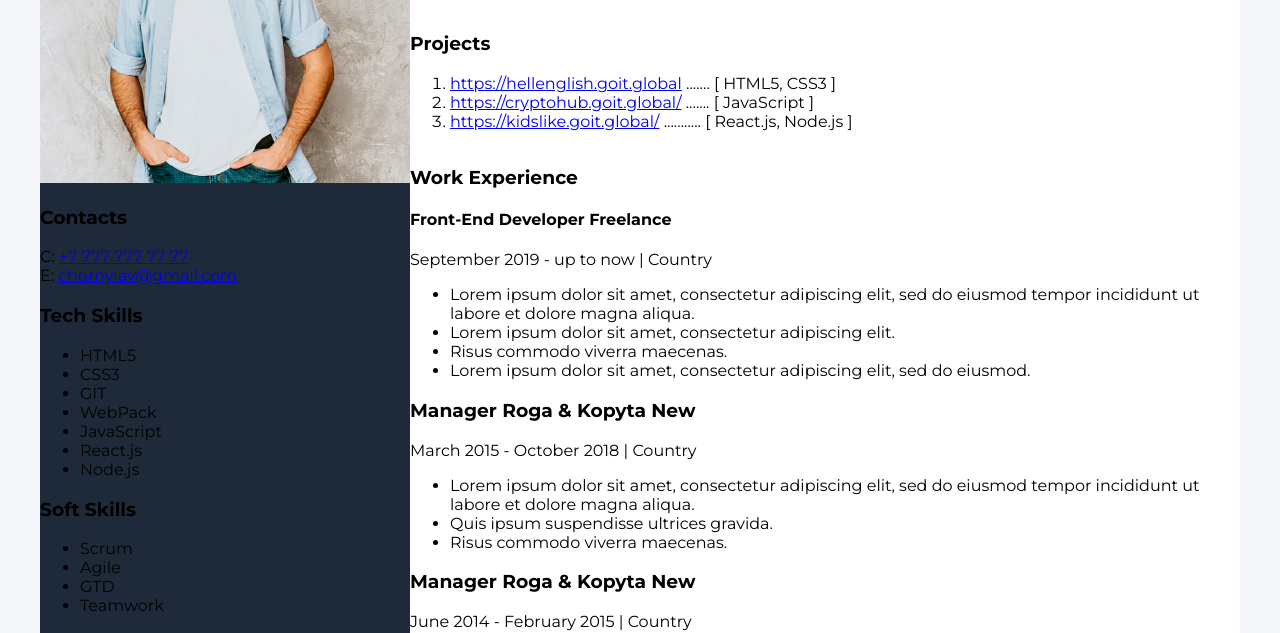
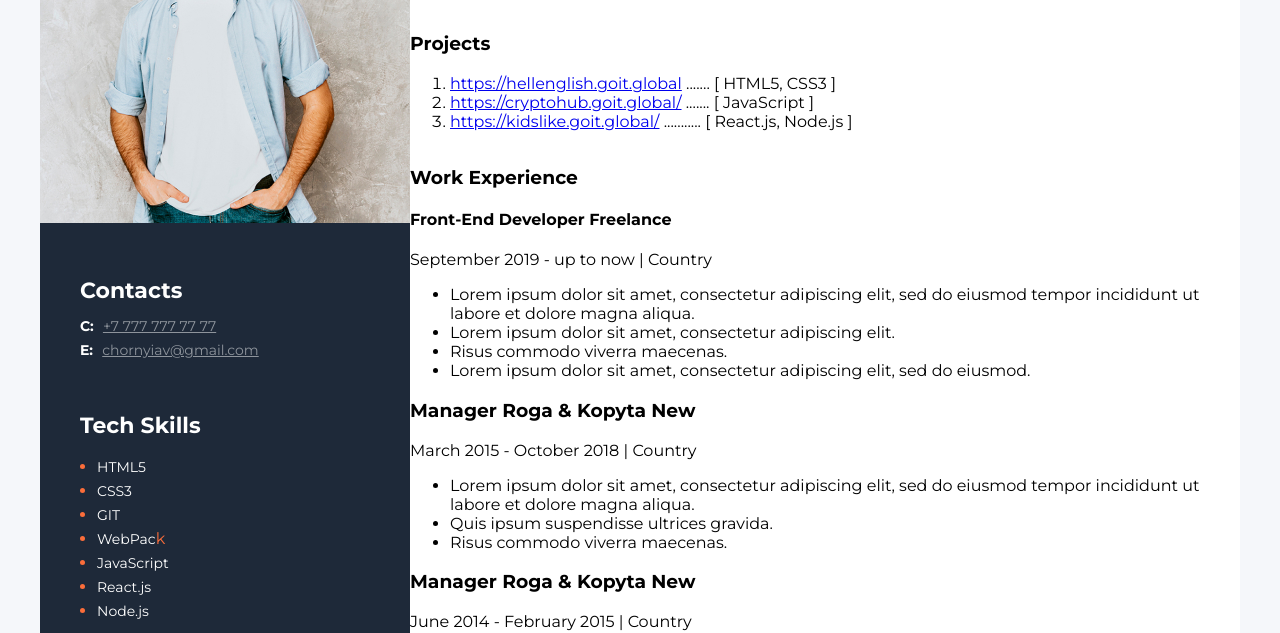
Before and after one commit to Yuriy-Nasiko/my-resume, a plain HTML site: page index.html in a window 1280 px wide. Shown: the part 179-812 px from the top of the page. Drawn offline with Linux system fonts and the light colour scheme.

Commit message:
Ввод стилей сайдбара

```diff
--- a/css/style.css
+++ b/css/style.css
@@ -9,7 +9,7 @@ body {
     color: #000;
 }
 
-.main-conteiner{
+.main-conteiner {
     display: flex;
     flex-direction: row-reverse;
     width: 1200px;
@@ -17,11 +17,62 @@ body {
     margin: auto;
 }
 
-.main-content-section{
+.main-content-section {
     display: flex;
     flex-direction: column;
 }
-.asidebar-section{
+
+/* sidebar cection */
+
+.asidebar-section {
     width: 370px;
     background-color: #1E2939;
+    padding-top: 40px;
 }
+
+.contact-section,
+.tech-skills-section,
+.soft-skills {
+    margin: 50px 0 0 40px;
+}
+
+.sidebar-title-section {
+    font-style: normal;
+    font-weight: bold;
+    font-size: 22px;
+    line-height: 27px;
+    color: #fff;
+    margin-bottom: 10px;
+}
+/*contacts section */
+
+.contact-section-type {
+    font-style: normal;
+    font-weight: bold;
+    font-size: 14px;
+    line-height: 24px;
+    color: #fff;
+    margin-right: 5px;
+}
+.contact-section-link {
+    font-style: normal;
+    font-weight: normal;
+    font-size: 14px;
+    line-height: 24px;
+    color: #8E949C;
+}
+/* tech skills list */
+
+.tech-skills-list{
+padding-left: 17px;
+}
+.tech-skills-item{
+    color: #FB6D3A;
+}
+.tech-skills-item-text{
+    font-style: normal;
+    font-weight: normal;
+    font-size: 14px;
+    line-height: 24px;
+    color: #fff;
+}
```
